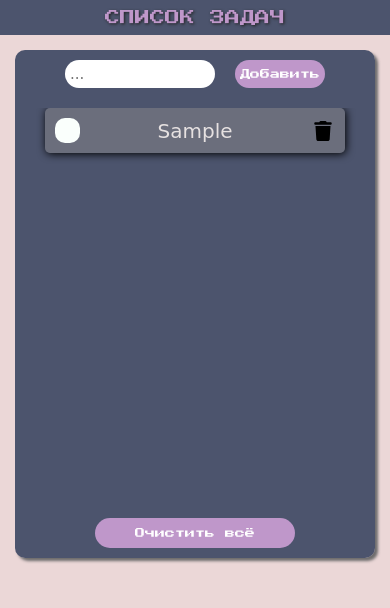
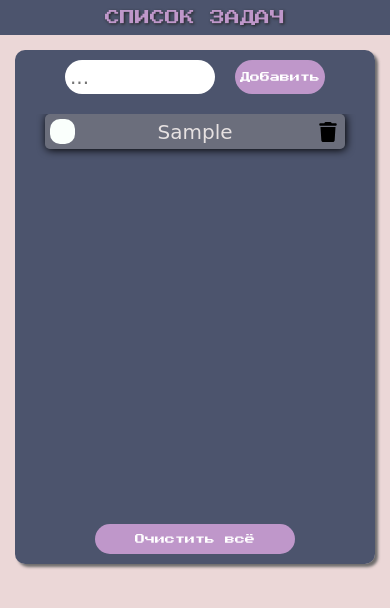
Before and after one commit to AmadoMuerte/ToDoList, a plain HTML site: page index.html in a window 390 px wide. Both pictures are taken after typing "Sample" into the empty fields and a click on the button "Добавить". Drawn offline with Linux system fonts and the light colour scheme; a web font is replaced by a local one.

Commit message:
resized for phones

```diff
--- a/css/style.css
+++ b/css/style.css
@@ -173,7 +173,11 @@ body {
     .form__input {
         width: 150px;
         padding: 5px;
-        font-size: 15px;
+        font-size: 20px;
+    }
+    .todoList__item {
+        padding: 5px;
+        margin-bottom: 8px;
     }
     .form__btnAdd {
         font-size: 10px;
```
